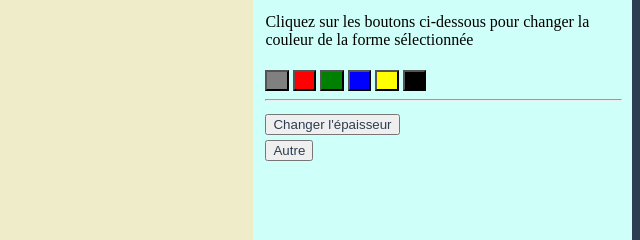
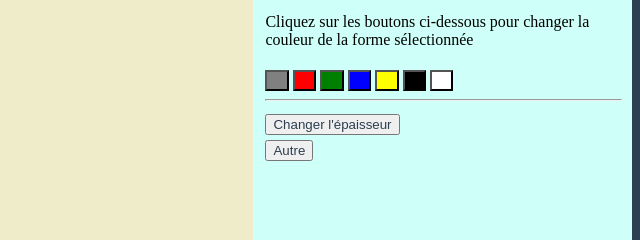
Before and after one commit to KingRid3r/JsSvgEditor, a website built with webpack: page public/index.html in a window 1280 px wide. Both pictures are taken after a click on the button "Changer la couleur". Shown: the part 249-489 px from the top of the page, 640-1280 px from the left. Built offline with nearby package versions, Linux system fonts and the light colour scheme.

Commit message:
couleur white

```diff
--- a/public/index.html
+++ b/public/index.html
@@ -36,6 +36,7 @@
                 <button id="blue" style="background-color: blue; color: blue">o</button>
                 <button id="yellow" style="background-color: yellow; color: yellow">o</button>
                 <button id="black" style="background-color: black; color: black">o</button>
+                <button id="white" style="background-color: white; color: white">o</button>
                 <hr />
             </div>
             <button id="border">Changer l'épaisseur</button>
```
